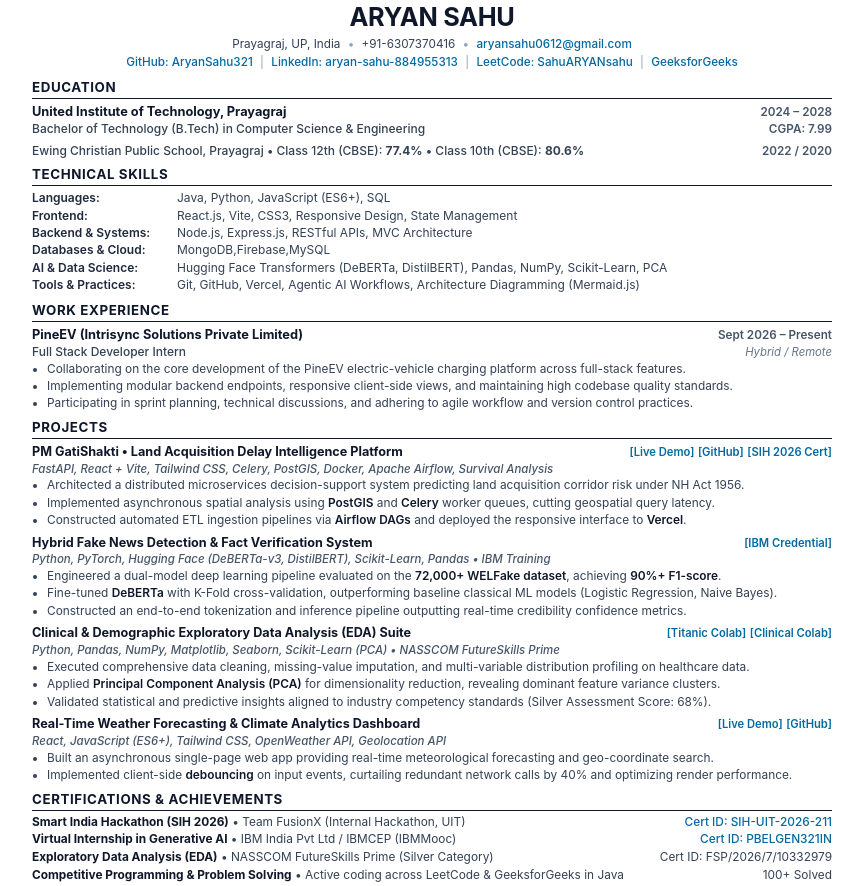
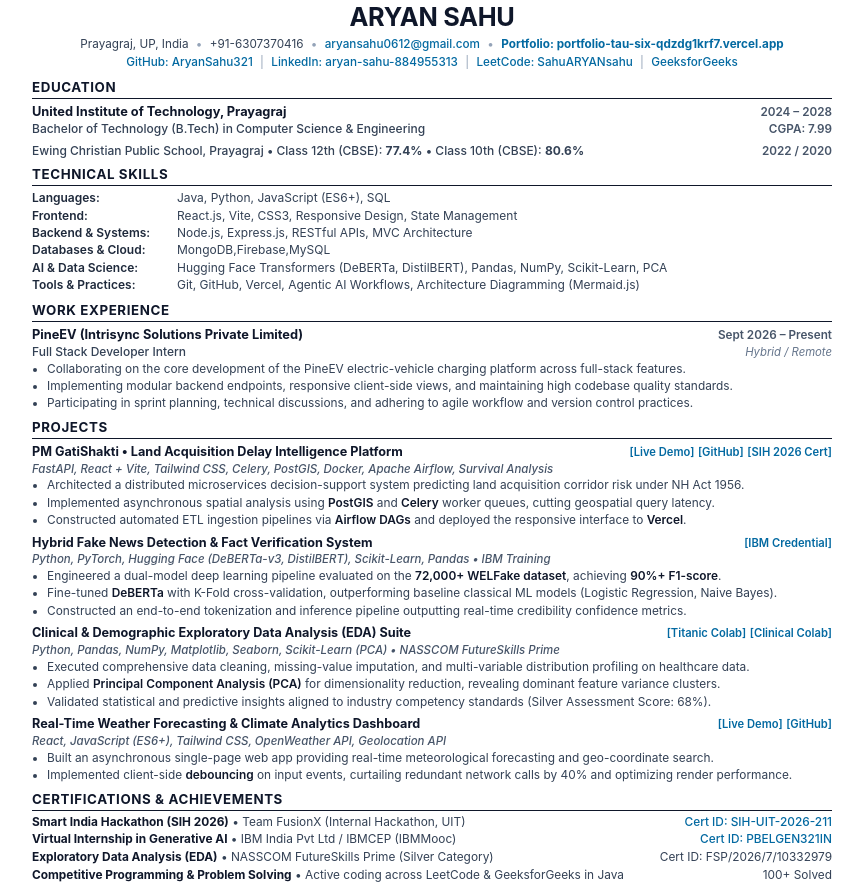
Before and after one commit to AryanSahu321/portfolio, a plain HTML site: page resume.html in a window 1280 px wide. Shown: the whole page, without its empty margins (208-1071 px from the left). Drawn offline with Linux system fonts and the light colour scheme.

Commit message:
feat: add live portfolio link to resume header

```diff
--- a/resume.html
+++ b/resume.html
@@ -208,6 +208,12 @@
           <span class="separator">&bull;</span> +91-6307370416
           <span class="separator">&bull;</span>
           <a href="mailto:aryansahu0612@gmail.com">aryansahu0612@gmail.com</a>
+          <span class="separator">&bull;</span>
+          <a
+            href="https://portfolio-tau-six-qdzdg1krf7.vercel.app"
+            target="_blank"
+            ><strong>Portfolio: portfolio-tau-six-qdzdg1krf7.vercel.app</strong></a
+          >
         </div>
         <div class="links-line">
           <a href="https://github.com/AryanSahu321" target="_blank"
```
Also changed, not shown: 1 other file.
